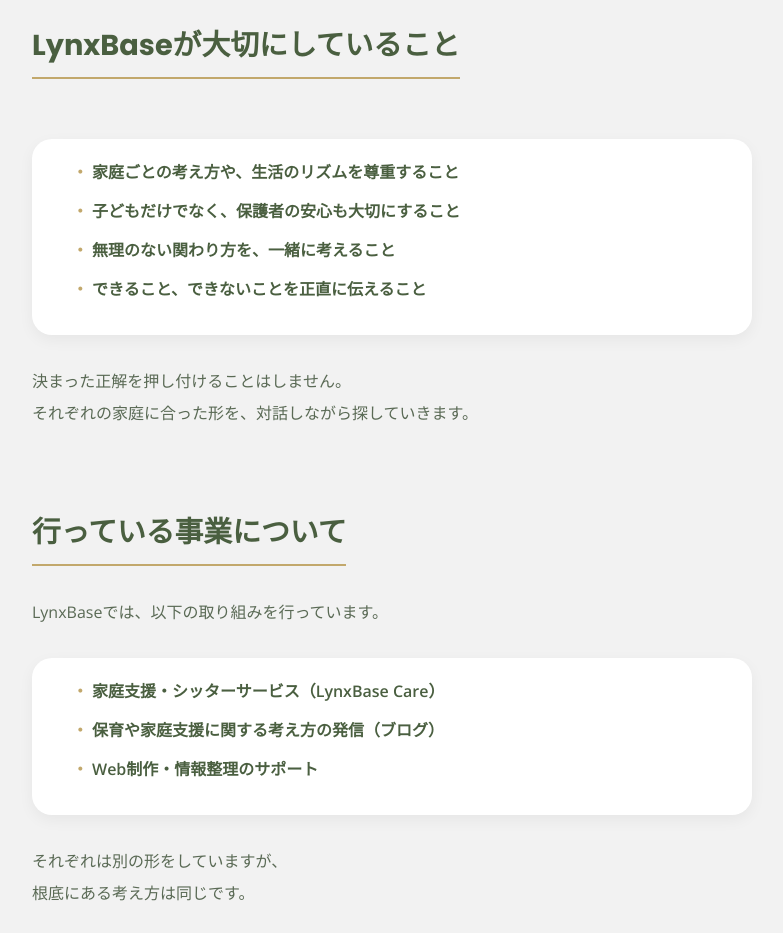
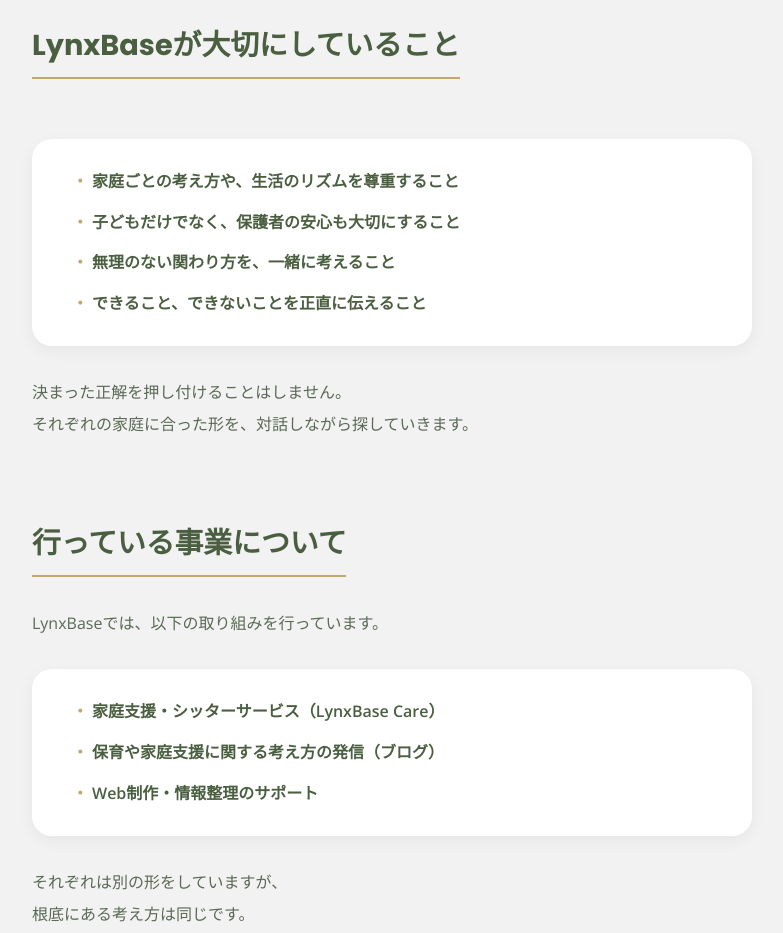
Before and after one commit to yuuunaga12e/lynxbase_hp, a website built with Vite: page about.html in a window 1280 px wide. Shown: the part 1400-2333 px from the top of the page, without its empty margins (248-1031 px from the left). Built offline with nearby package versions, Linux system fonts and the light colour scheme.

Commit message:
Fix list item vertical centering in about.html

```diff
--- a/about.html
+++ b/about.html
@@ -47,10 +47,13 @@
         .content-section ul {
             list-style: none;
             margin: 30px 0;
-            padding: 20px 40px;
+            padding: 30px 40px; /* Balanced padding top/bottom */
             background-color: #fff;
             border-radius: 20px;
             box-shadow: 0 5px 15px rgba(0, 0, 0, 0.05);
+            display: flex;         /* Use flexbox for better centering control if needed, but block is fine for list */
+            flex-direction: column;
+            justify-content: center; /* Center vertically if height was fixed (it's not, but good practice) */
         }
 
         .content-section ul li {
@@ -59,13 +62,34 @@
             padding-left: 20px;
             color: var(--og-deep-green);
             font-weight: 700;
+            display: flex; /* Ensure bullet and text align */
+            align-items: center; /* Vertical align text with bullet */
+        }
+
+        .content-section ul li:last-child {
+            margin-bottom: 0; /* Remove bottom margin from last item to fix spacing */
         }
 
         .content-section ul li::before {
             content: '・';
             position: absolute;
             left: 0;
+            top: 0; /* Reset top */
+            height: 100%; /* Full height to center */
+            display: flex;
+            align-items: center; /* Center bullet vertically relative to text */
             color: var(--color-gold);
+        }
+
+        /* Adjustment for multi-line list items if any */
+        .content-section ul li {
+            display: block; /* Revert to block for multi-line safety */
+            line-height: 1.6;
+        }
+        .content-section ul li::before {
+            top: 0;
+            height: auto;
+            display: block;
         }
 
         .link-text {
```
